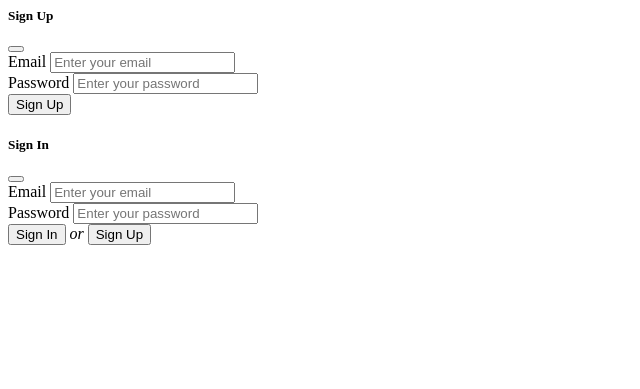
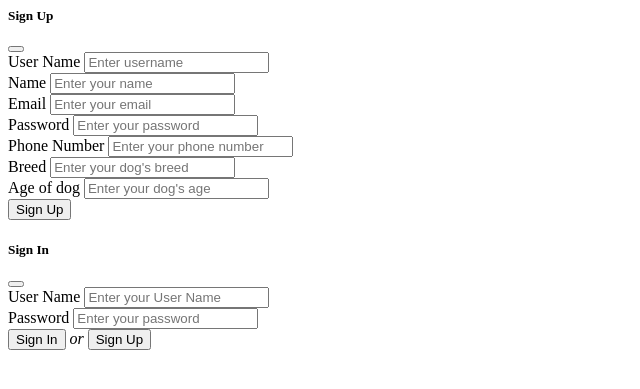
Before and after one commit to vS-Fanther/Grooming, a Django app: page /contact_us/ in a window 1280 px wide. Shown: the top 389 px of the page, without its empty margins (0-640 px from the left). Run offline with Django 4.2, Linux system fonts and the light colour scheme; parts of the project's set-up code (start-up, migrations or seed data) failed here and were passed over.

Commit message:
Refactored User model

```diff
--- a/Grooming/settings.py
+++ b/Grooming/settings.py
@@ -101,6 +101,8 @@ AUTH_PASSWORD_VALIDATORS = [
     },
 ]
 
+AUTH_USER_MODEL = 'project.User'
+
 
 # Internationalization
 # https://docs.djangoproject.com/en/4.2/topics/i18n/
--- a/project/views.py
+++ b/project/views.py
@@ -1,4 +1,7 @@
+from django.contrib.auth import authenticate, login
+from django.contrib.auth.hashers import make_password
 from django.shortcuts import render, redirect
+from project.models import User
 
 
 # Create your views here.
@@ -16,12 +19,7 @@ def contact(request):
 
 def sign_up(request):
     if request.method == 'POST':
-        name = request.POST.get('name')
-        email = request.POST.get('email')
-        phone = request.POST.get('phone')
-        password = request.POST.get('password')
-        print(email, password)
-        # todo implementation
+        register_user(request)
 
         return redirect('index')
 
@@ -29,16 +27,7 @@ def sign_up(request):
 
 
 def sign_in(request):
-    if request.method == 'POST':
-        email = request.POST.get('email')
-        name = request.POST.get('name')
-        password = request.POST.get('password')
-        print(email, password)
-        # todo implementation
-
-        return redirect('index')
-
-    return render(request, 'sign-in.html')
+    auth_user(request)
 
 
 def add_service(request):
@@ -49,7 +38,7 @@ def add_service(request):
 
         return redirect('index')
 
-    return render(request, 'sign-in.html')
+    return render(request, 'add-service.html')
 
 
 def contact_us(request):
@@ -63,3 +52,36 @@ def contact_us(request):
         return redirect('contact')
 
     return render(request, 'sign-in.html')
+
+
+def register_user(request):
+    email = request.POST.get('email')
+    exists = User.objects.filter(email=email).exists()
+    if exists:
+        render(request, 'sign-up.html')
+
+    user = User(
+        name=request.POST.get('name'),
+        email=request.POST.get('email'),
+        password=make_password(request.POST.get('password')),
+        phone_number=request.POST.get('phone'),
+        age=request.POST.get('age'),
+        breed=request.POST.get('breed'),
+    )
+    user.is_admin = False
+    print(user)
+    user.save()
+
+
+def auth_user(request):
+    if request.method == 'POST':
+        username = request.POST.get('username')
+        password = request.POST.get('password')
+        user = authenticate(request, username=username, password=password)
+        if user is not None:
+            login(request, user)
+            return redirect('index')
+        else:
+            return redirect('sign_in')
+    else:
+        return render(request, 'sign-in.html')
--- a/templates/sign-in.html
+++ b/templates/sign-in.html
@@ -10,8 +10,8 @@
                 <div class="modal-body">
                     {% csrf_token %}
                     <div class="mb-3">
-                        <label for="email">Email</label>
-                        <input type="email" class="form-control" id="email" name="email" placeholder="Enter your email">
+                        <label for="username">User Name</label>
+                        <input type="text" class="form-control" id="username" name="username" placeholder="Enter your User Name">
                     </div>
                     <div class="mb-3">
                         <label for="password">Password</label>
--- a/templates/sign-up.html
+++ b/templates/sign-up.html
@@ -9,6 +9,14 @@
                 <div class="modal-body">
                     {% csrf_token %}
                     <div class="mb-3">
+                        <label for="username" class="form-label">User Name</label>
+                        <input type="text" class="form-control" id="username" name="username" placeholder="Enter username">
+                    </div>
+                    <div class="mb-3">
+                        <label for="name" class="form-label">Name</label>
+                        <input type="text" class="form-control" id="name" name="name" placeholder="Enter your name">
+                    </div>
+                    <div class="mb-3">
                         <label for="email">Email</label>
                         <input type="email" class="form-control" id="email" name="email" placeholder="Enter your email">
                     </div>
@@ -16,6 +24,19 @@
                         <label for="password">Password</label>
                         <input type="password" class="form-control" id="password" name="password"
                                placeholder="Enter your password">
+                    </div>
+                    <div class="mb-3">
+                        <label for="phone" class="form-label">Phone Number</label>
+                        <input type="tel" class="form-control" id="phone" name="phone"
+                               placeholder="Enter your phone number">
+                    </div>
+                    <div class="mb-3">
+                        <label for="breed" class="form-label">Breed</label>
+                        <input type="text" class="form-control" id="breed" name="breed" placeholder="Enter your dog's breed">
+                    </div>
+                    <div class="mb-3">
+                        <label for="age" class="form-label">Age of dog</label>
+                        <input type="number" class="form-control" id="breed" name="breed" placeholder="Enter your dog's age">
                     </div>
                 </div>
                 <div class="modal-footer">
```
Also changed, not shown: project/models.py (+4 -6 lines), db.sqlite3.
